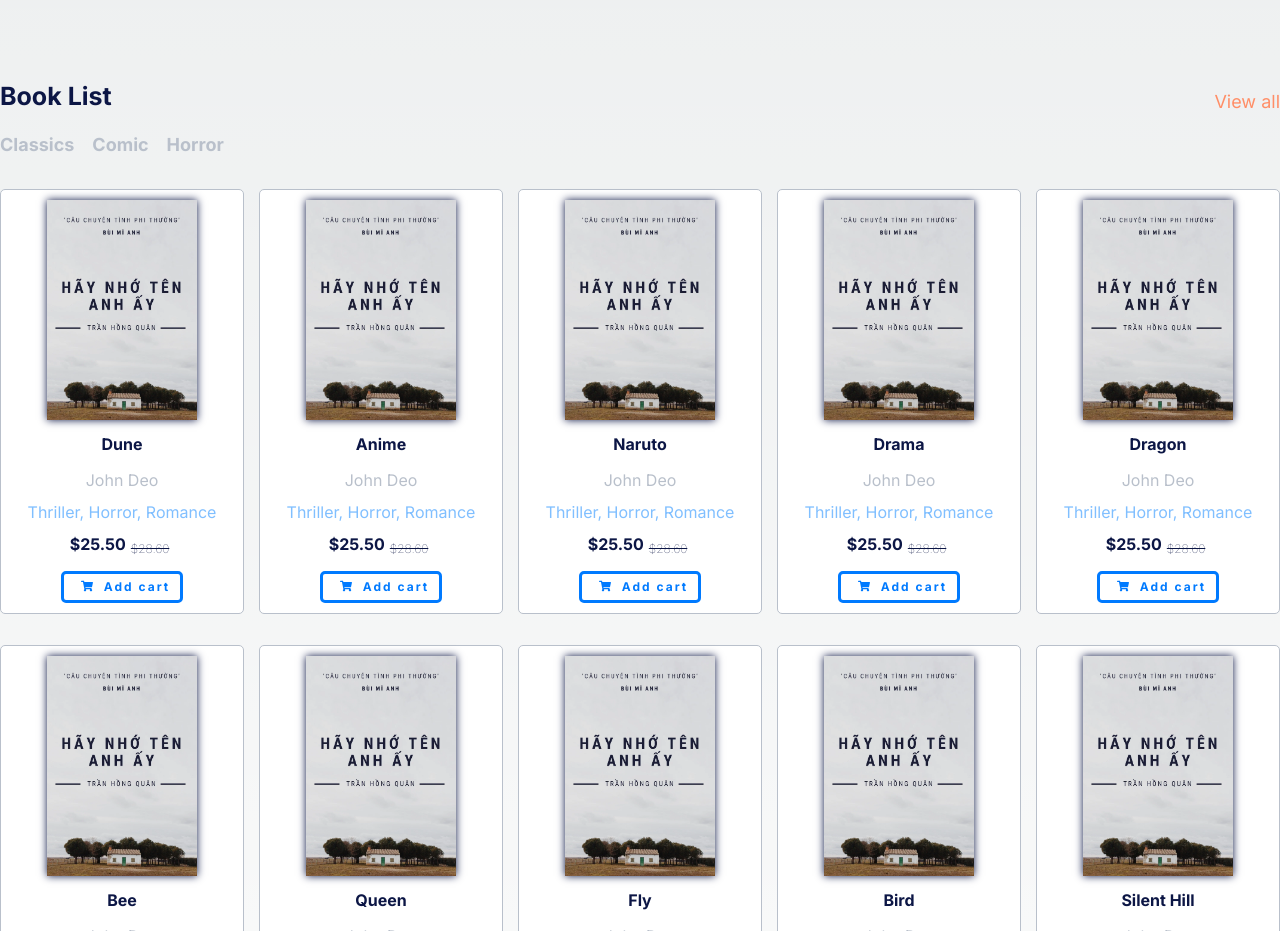
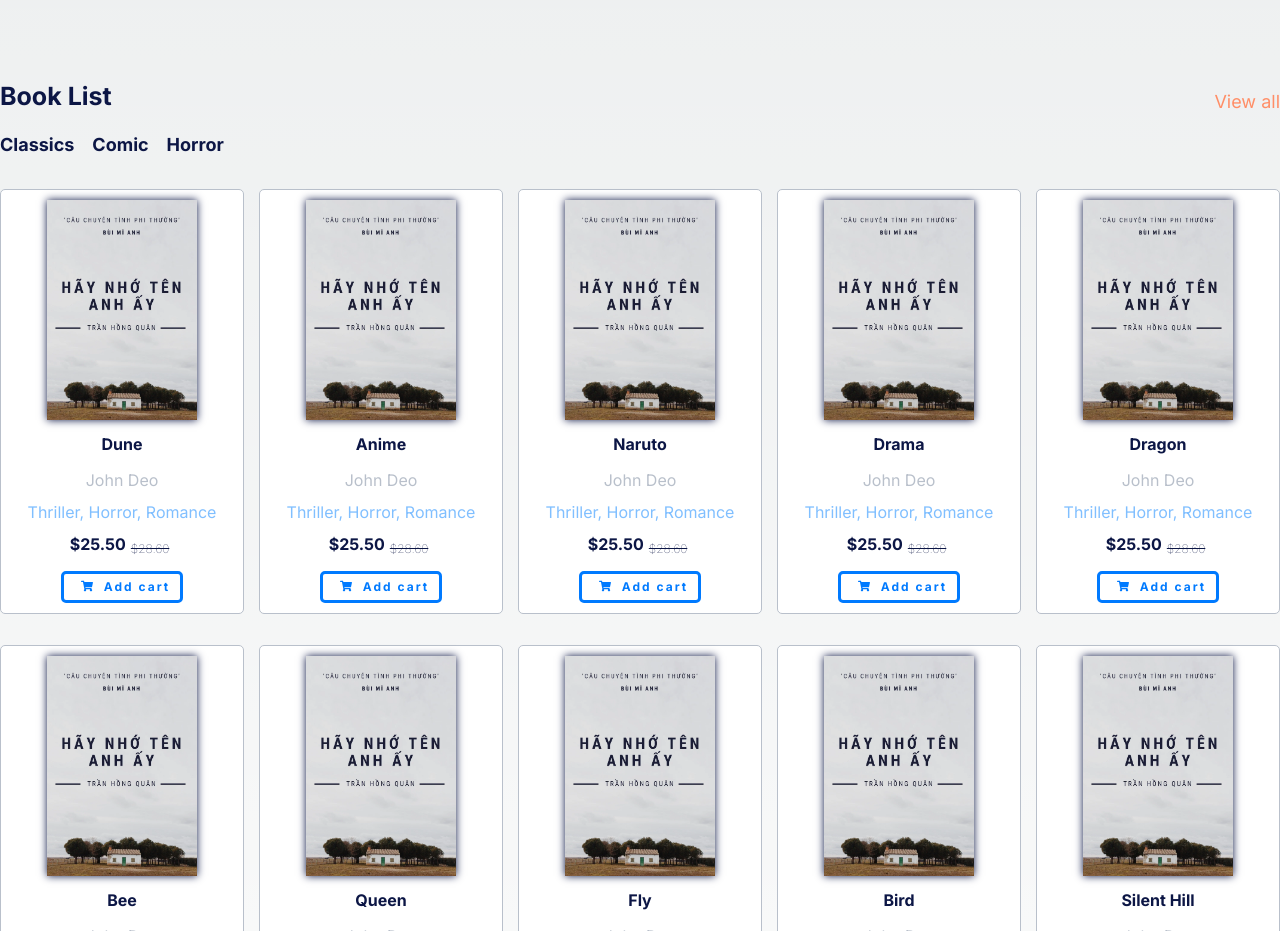
Before and after one commit to truongkhanhduy2001/my-book-store, a Next.js app: page / in a window 1280 px wide. Shown: the part 2348-3279 px from the top of the page. Built offline with nearby package versions, Linux system fonts and the light colour scheme.

Commit message:
Update code 3

```diff
--- a/src/app/components/booklist/Booklist.css
+++ b/src/app/components/booklist/Booklist.css
@@ -60,9 +60,9 @@
   transition: 0.3s;
 }
 .section-p3 .section1-p3-container .p3-container .p3-list li h3 {
-  color: var(--light-color);
+  color: var(--black);
   cursor: pointer;
-  font-size: 18px;
+  font-size: var(--h3);
   font-weight: bold;
 }
 
```
